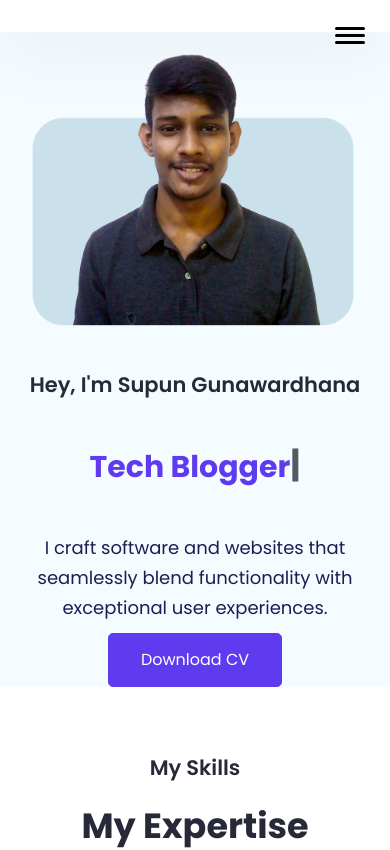
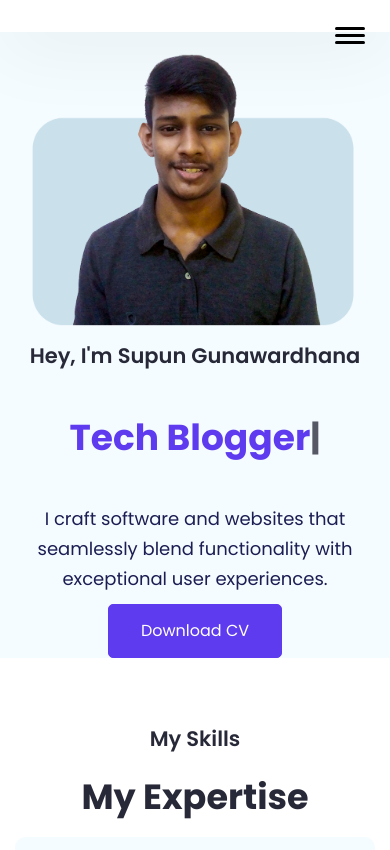
Before and after one commit to Lawo69/Portfolio-Website, a React (Create React App) app: page / in a window 390 px wide. Shown: the top 850 px of the page. Built offline with nearby package versions, Linux system fonts and the light colour scheme.

Commit message:
update css

```diff
--- a/src/App.css
+++ b/src/App.css
@@ -919,10 +919,10 @@ input[type="checkbox"] {
   @media only screen and (max-width: 767px) {
     .hero--section {
       padding: 50px 15px 0px 15px;
-      gap: 32px;
+      gap: 3px;
     }
     .hero--section--title--color {
-        font-size: 30px;
+        font-size: 36px;
     }
     .hero--section--description {
         font-size: 18px;
```
Also changed, not shown: 1 other file (tests, documents, lock files or other folders).
